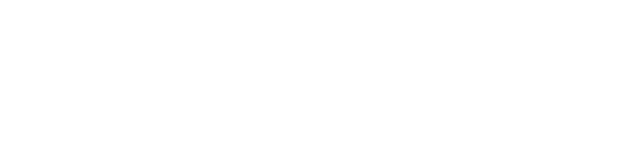
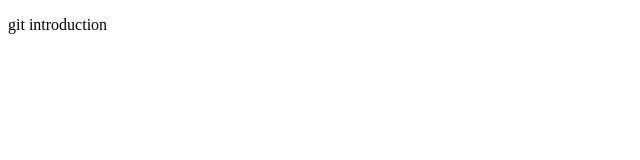
Before and after one commit to hailemikaelasmamaw/new-app, a plain HTML site: page index.html in a window 1280 px wide. Shown: the whole page, without its empty margins (0-640 px from the left). Drawn offline with Linux system fonts and the light colour scheme.

Commit message:
added a new tag

```diff
--- a/index.html
+++ b/index.html
@@ -6,6 +6,8 @@
     <title>Document</title>
 </head>
 <body>
-
+    <p>
+        git introduction
+    </p>
 </body>
 </html>
```
